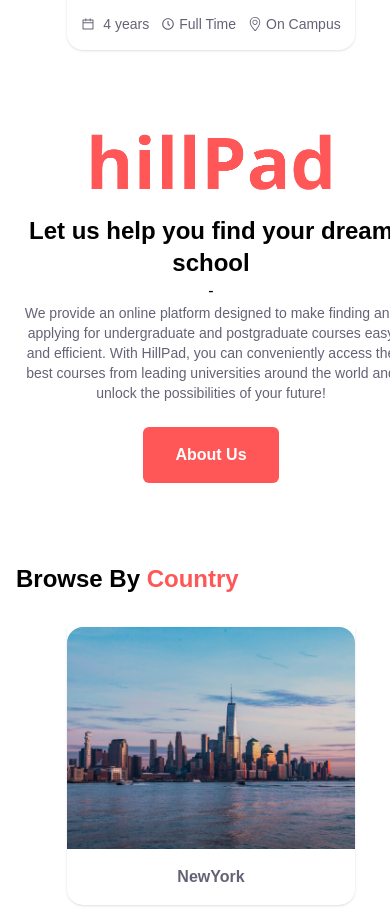
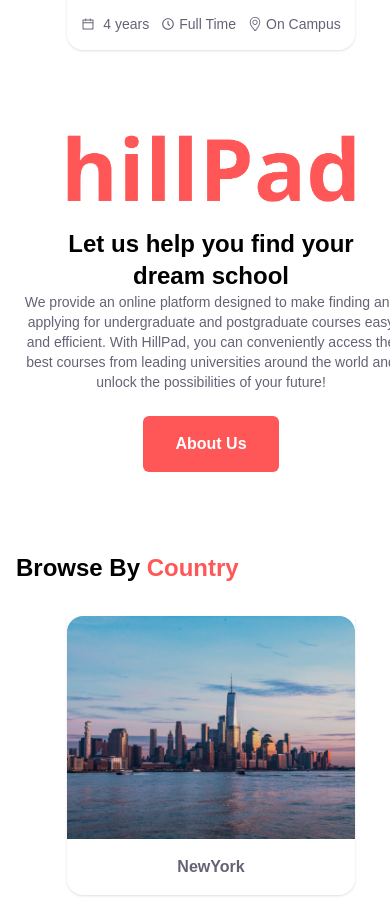
Before and after one commit to Haywhyoh/Hillpad, a React (Vite) app in the folder Hillpad/: page / in a window 390 px wide. Shown: the part 4940-5849 px from the top of the page. Built offline with nearby package versions, Linux system fonts and the light colour scheme; what tw-elements would draw is missing.

Commit message:
dream and hillpad pictures

```diff
--- a/Hillpad/src/pages/home.jsx
+++ b/Hillpad/src/pages/home.jsx
@@ -379,14 +379,13 @@ export default function Home() {
         </section>
 
         <section className="my-14 md:flex items-center lg:gap-x-40 mx-4 w-full lg:justify-between xl:justify-start">
-          <div className="w-60 mx-auto md:w-4/12">
+          <div className="w-72 mx-auto md:w-4/12">
             <img src={hillpadBig} />
           </div>
           <div className="md:w-6/12">
-            <div className=" font-semibold mt-5 text-2xl md:text-3xl md:text-left">
+            <div className=" font-semibold mx-6 mt-5 text-2xl md:text-3xl md:text-left">
               Let us help you find your dream school
             </div>
-            -{" "}
             <div className="text-light_black text-center text-sm lg:text-lg md:text-left">
               We provide an online platform designed to make finding and
               applying for undergraduate and postgraduate courses easy and
```
